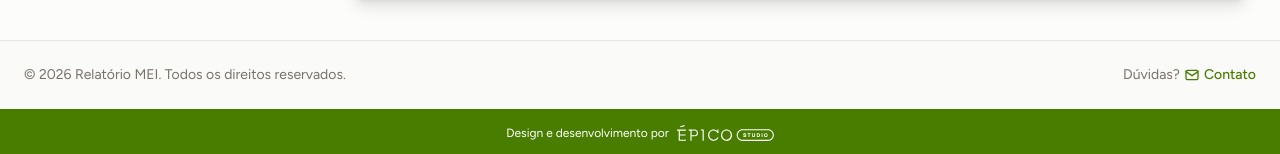
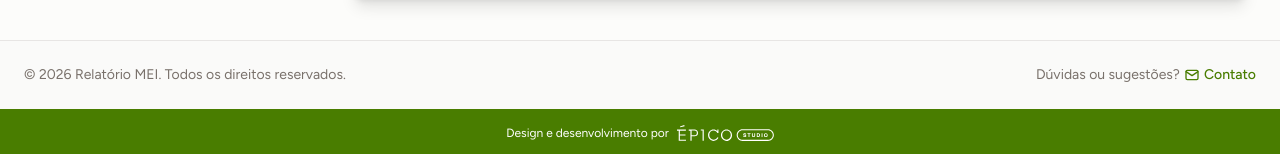
Before and after one commit to EpicoStudio/relatorio-receitas-brutas-mei, a React (Vite) app: page / in a window 1280 px wide. Shown: the part 1736-1890 px from the top of the page. Built offline with nearby package versions, Linux system fonts and the light colour scheme.

Commit message:
Altera texto do rodapé para 'Dúvidas ou sugestões?'

```diff
--- a/src/components/layout/footer.tsx
+++ b/src/components/layout/footer.tsx
@@ -35,7 +35,7 @@ export function Footer() {
               © {currentYear} Relatório MEI. Todos os direitos reservados.
             </p>
             <div className="flex items-center gap-1">
-              <span>Dúvidas?</span>
+              <span>Dúvidas ou sugestões?</span>
               <a
                 href={`mailto:${email}?subject=${subject}&body=${body}`}
                 className="inline-flex items-center gap-1 text-primary hover:underline font-medium"
```
